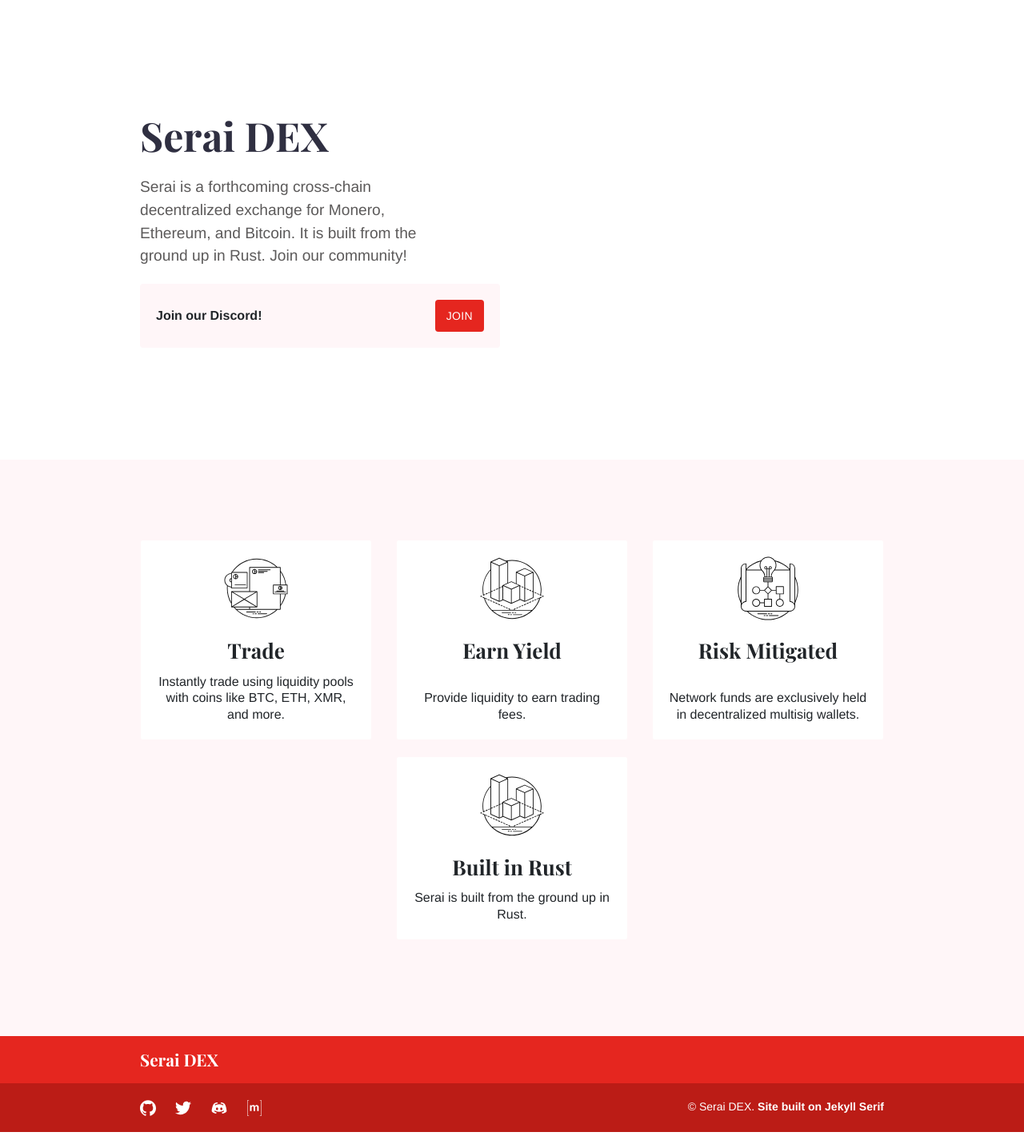
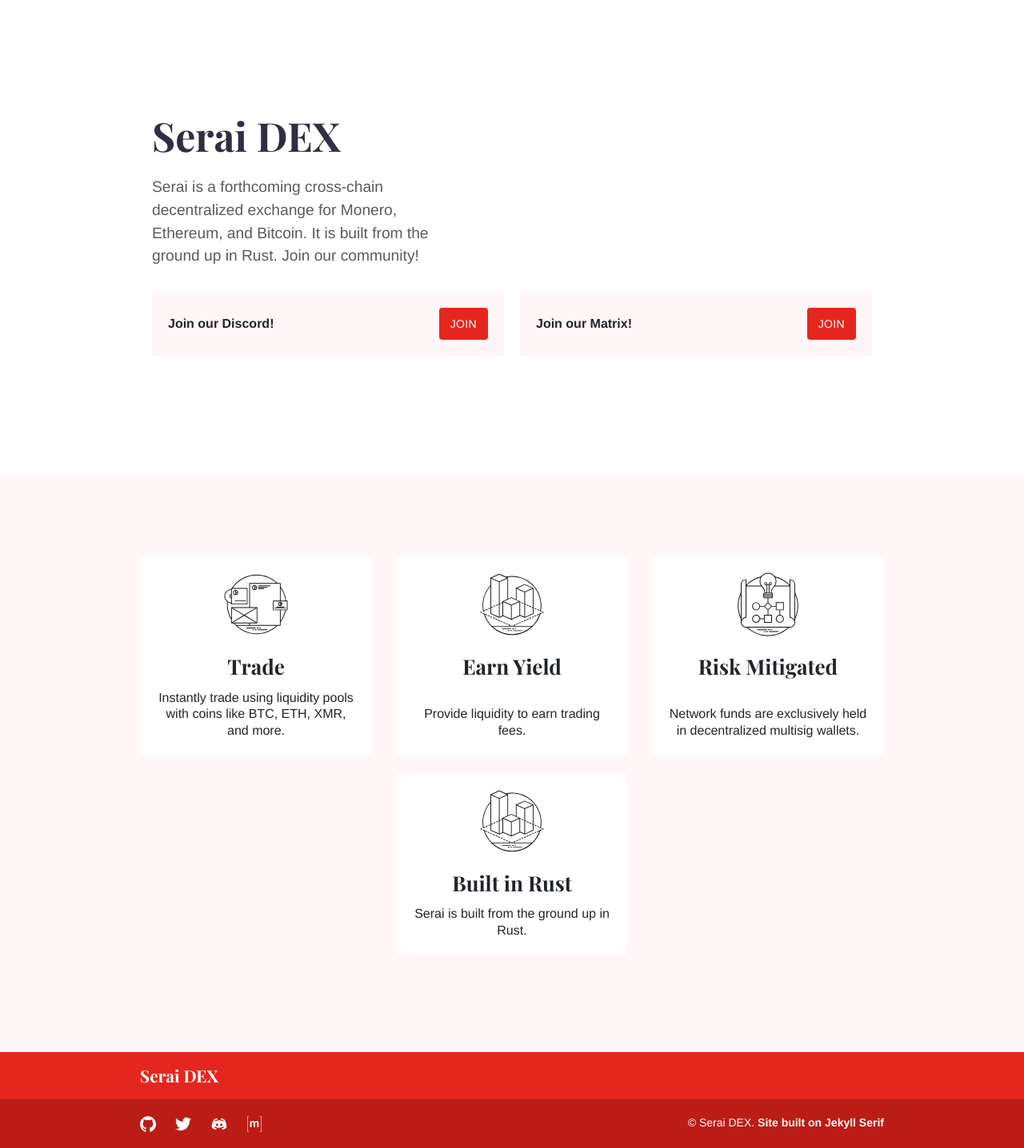
Before and after one commit to serai-dex/serai-dex.github.io, a Jekyll site: the page built from index.md, in a window 1280 px wide. Shown: the whole page at 80% size. Built offline with Jekyll 4.4.1, drawn with Linux system fonts in a browser that asks for light colours.

Commit message:
add join-box for Matrix

```diff
--- a/_includes/community.html
+++ b/_includes/community.html
@@ -1,3 +1,4 @@
+<div class="row justify-content-start community">
  {% if site.data.contact.discord %}
  <div class="community-box">
    <div class="community-box-top">
@@ -11,3 +12,17 @@
      {% endif %}
  </div>
  {% endif %}
+ {% if site.data.contact.matrix %}
+ <div class="community-box">
+   <div class="community-box-top">
+     <div class="community-box-text"><strong>Join our Matrix!</strong>
+     </div>
+   </div>
+     {% if include.show_button %}
+       <div class="community-box-bottom">
+         <a href="{{ site.data.contact.matrix }}" class="button">Join</a>
+       </div>
+     {% endif %}
+ </div>
+ {% endif %}
+</div>
--- a/_layouts/home.html
+++ b/_layouts/home.html
@@ -5,13 +5,13 @@
 
 <div class="intro">
   <div class="container">
-    <div class="row justify-content-start">
+    <div>
       <div class="col-12 col-md-7 col-lg-6 order-2 order-md-1">
         {{ content }}
-        {% if page.show_call_box %}
-          {% include community.html show_button=true %}
-        {% endif %}
       </div>
+      {% if page.show_call_box %}
+        {% include community.html show_button=true %}
+      {% endif %}
       {% if page.intro_image %}
       <div class="col-12 col-md-5 col-lg-6 order-1 order-md-2 position-relative">
         <img alt="{{ page.title }}" class="intro-image{% if page.intro_image_absolute %} intro-image-absolute{% endif %}{% if page.intro_image_hide_on_mobile %} intro-image-hide-mobile{% endif %}" src="{{ page.intro_image | relURL }}" />
--- a/_sass/components/_community.scss
+++ b/_sass/components/_community.scss
@@ -1,3 +1,7 @@
+.community {
+  padding-left: 20px;
+  padding-right: 20px;
+}
 .community-box {
   position: relative;
   overflow: hidden;
@@ -10,19 +14,22 @@
   flex-direction: row;
   flex-wrap: wrap;
   z-index: 2;
+  margin: 10px;
   @include media-breakpoint-up(sm) {
     align-items: center;
     flex-direction: row;
     flex-wrap: wrap;
+    flex: content;
   }
   .community-box-top {
     flex: 1 0 auto;
     padding: 20px;
+    min-width: 12em;
     @include media-breakpoint-up(md) {
     }
   }
   .community-box-bottom {
-    flex: auto;
+    flex: 0 0 auto;
     padding: 20px;
     border-top: 1px solid darken($white-offset, 5%);
     @include media-breakpoint-up(sm) {
```
Lines whose indentation alone changed are shown as unchanged.
